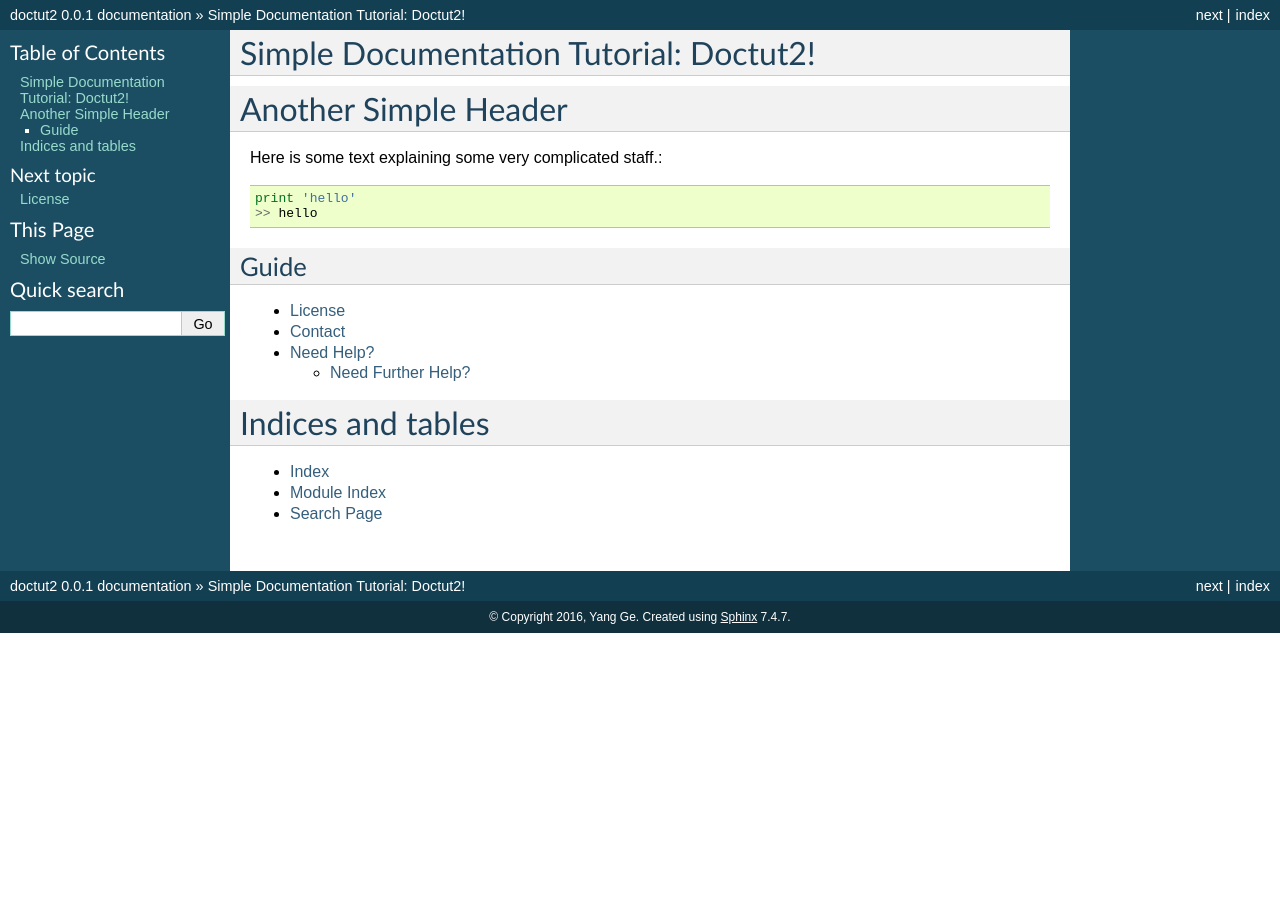
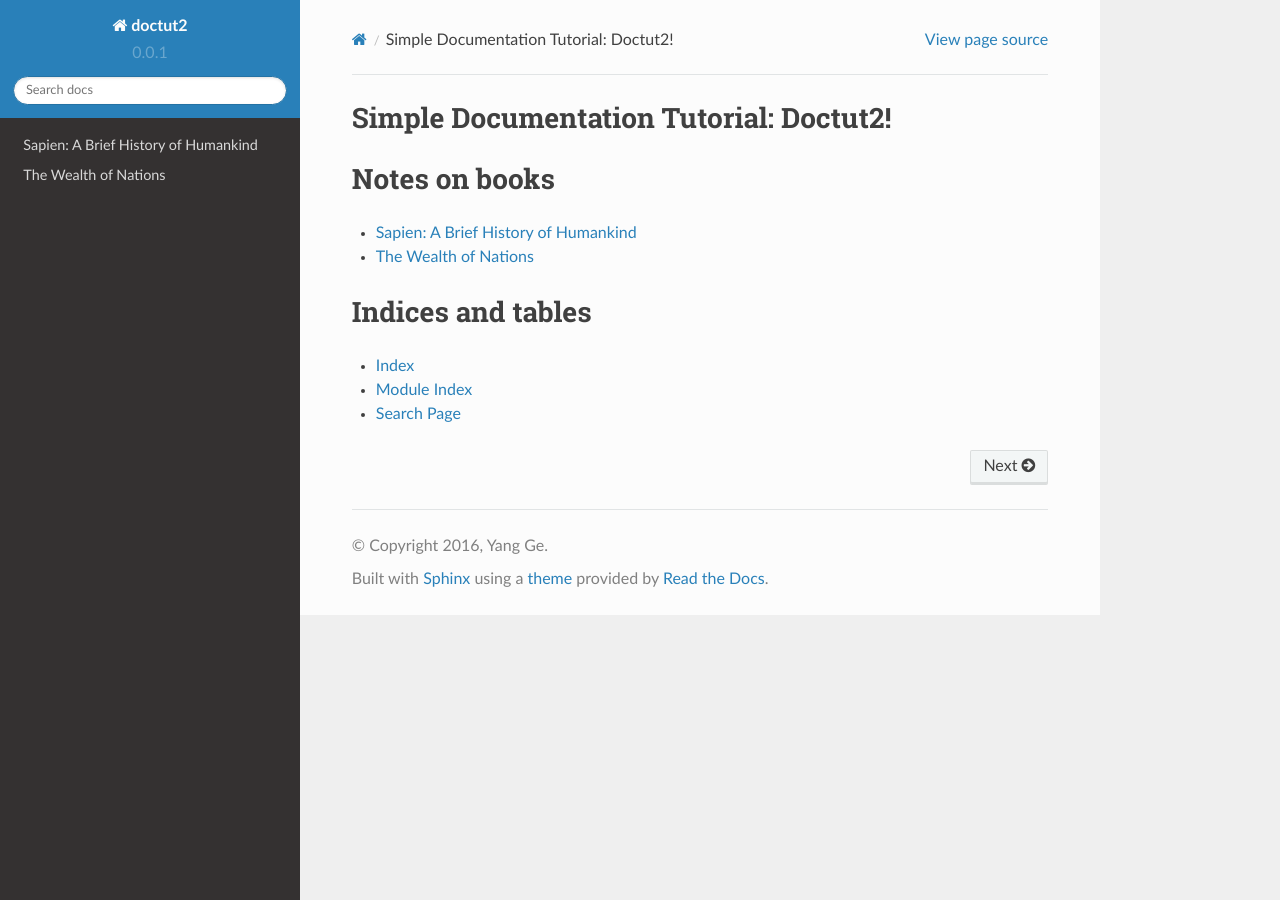
Before and after one commit to eroicaleo/doctut2, a Sphinx documentation site: the page built from docs/source/index.rst, in a window 1280 px wide. Built offline with Sphinx 7.4.7 and the Read the Docs theme 2.0.0, drawn with Linux system fonts in a browser that asks for light colours.

Commit message:
Added notes for Sapien and Wealth of Nations

```diff
--- /dev/null
+++ b/docs/source/books.rst
@@ -0,0 +1,15 @@
+Sapien: A Brief History of Humankind
+====================================
+
+.. toctree::
+   :maxdepth: 1
+
+   sapien/ch01
+
+The Wealth of Nations
+=====================
+
+.. toctree::
+   :maxdepth: 1
+
+   wealth/notes
--- a/docs/source/conf.py
+++ b/docs/source/conf.py
@@ -111,7 +111,16 @@ todo_include_todos = False
 
 # The theme to use for HTML and HTML Help pages.  See the documentation for
 # a list of builtin themes.
+
+# on_rtd is whether we are on readthedocs.org, this line of code grabbed from docs.readthedocs.org
 html_theme = 'default'
+
+on_rtd = os.environ.get('READTHEDOCS', None) == 'True'
+
+if not on_rtd:  # only import and set the theme if we're building docs locally
+    import sphinx_rtd_theme
+    html_theme = 'sphinx_rtd_theme'
+    html_theme_path = [sphinx_rtd_theme.get_html_theme_path()]
 
 # Theme options are theme-specific and customize the look and feel of a theme
 # further.  For a list of options available for each theme, see the
--- a/docs/source/index.rst
+++ b/docs/source/index.rst
@@ -7,23 +7,13 @@ Simple Documentation Tutorial: Doctut2!
 =======================================
 
 
-Another Simple Header
-=====================
-
-Here is some text explaining some very complicated staff.::
-
-    print 'hello'
-    >> hello
-
-Guide
-*****
+Notes on books
+===============================================
 
 .. toctree::
-   :maxdepth: 2
+   :maxdepth: 1
 
-   license
-   help
-
+   books
 
 
 Indices and tables
--- /dev/null
+++ b/docs/source/test.py
@@ -0,0 +1,5 @@
+import sphinx_rtd_theme
+
+html_theme_path = [sphinx_rtd_theme.get_html_theme_path()]
+
+print('hello: ' + str(html_theme_path))
```
Also changed, not shown: docs/source/sapien/ch01.rst (added, +22 -0 lines), docs/source/wealth/notes.rst (added, +24 -0 lines), 1 other file.
